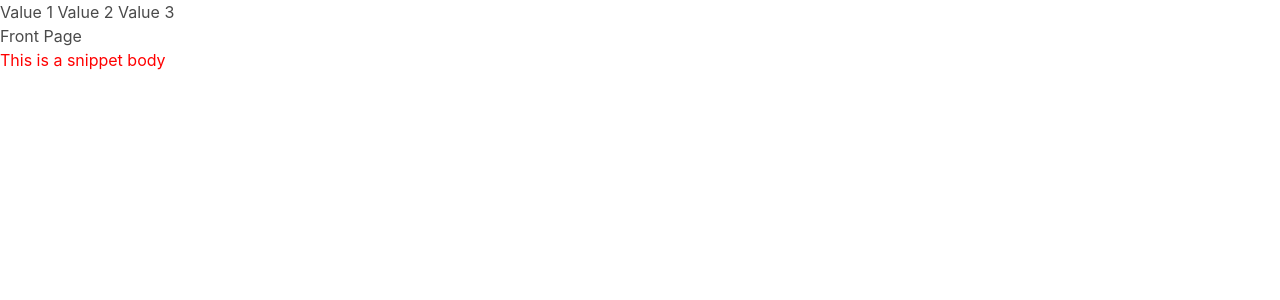
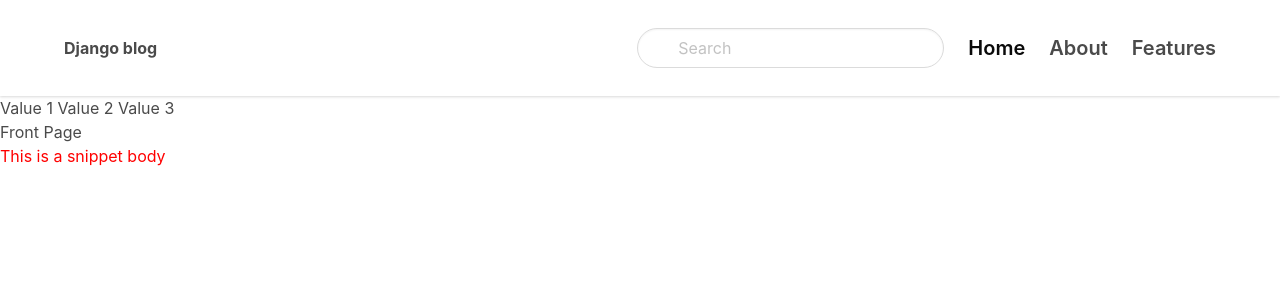
Before and after one commit to jenstem/django-blog, a Django app: page / in a window 1280 px wide. Shown: the top 300 px of the page. Run offline with Django 3.2, Linux system fonts and the light colour scheme.

Commit message:
Add navbar html + css

```diff
--- a/myblog/templates/base.html
+++ b/myblog/templates/base.html
@@ -17,6 +17,44 @@
     </style>
 </head>
 <body>
+    <nav class="navbar">
+        <div class="container">
+            <div class="navbar-brand">
+                <a class="navbar-item" href="../">
+                    <strong>Django blog</strong>
+                </a>
+                <span class="navbar-burger burger" data-target="navbarMenu">
+                    <span></span>
+                    <span></span>
+                    <span></span>
+                </span>
+            </div>
+
+            <div id="navbarMenu" class="navbar-menu">
+                <div class="navbar-end">
+                    <div class="navbar-item">
+                            <div class="control has-icons-left">
+                                <input class="input is-rounded" name="query" type="text" placeholder="Search">
+                                <span class="icon is-left">
+                                    <i class="fa fa-search"></i>
+                                </span>
+                            </div>
+                        </form>
+                    </div>
+
+                    <a href="/" class="navbar-item is-active is-size-5 has-text-weight-semibold">
+                        Home
+                    </a>
+                    <a class="navbar-item is-size-5 has-text-weight-semibold">
+                        About
+                    </a>
+                    <a class="navbar-item is-size-5 has-text-weight-semibold">
+                        Features
+                    </a>
+                </div>
+            </div>
+        </div>
+    </nav>
     {% block content %}
 
     {% endblock %}
```
